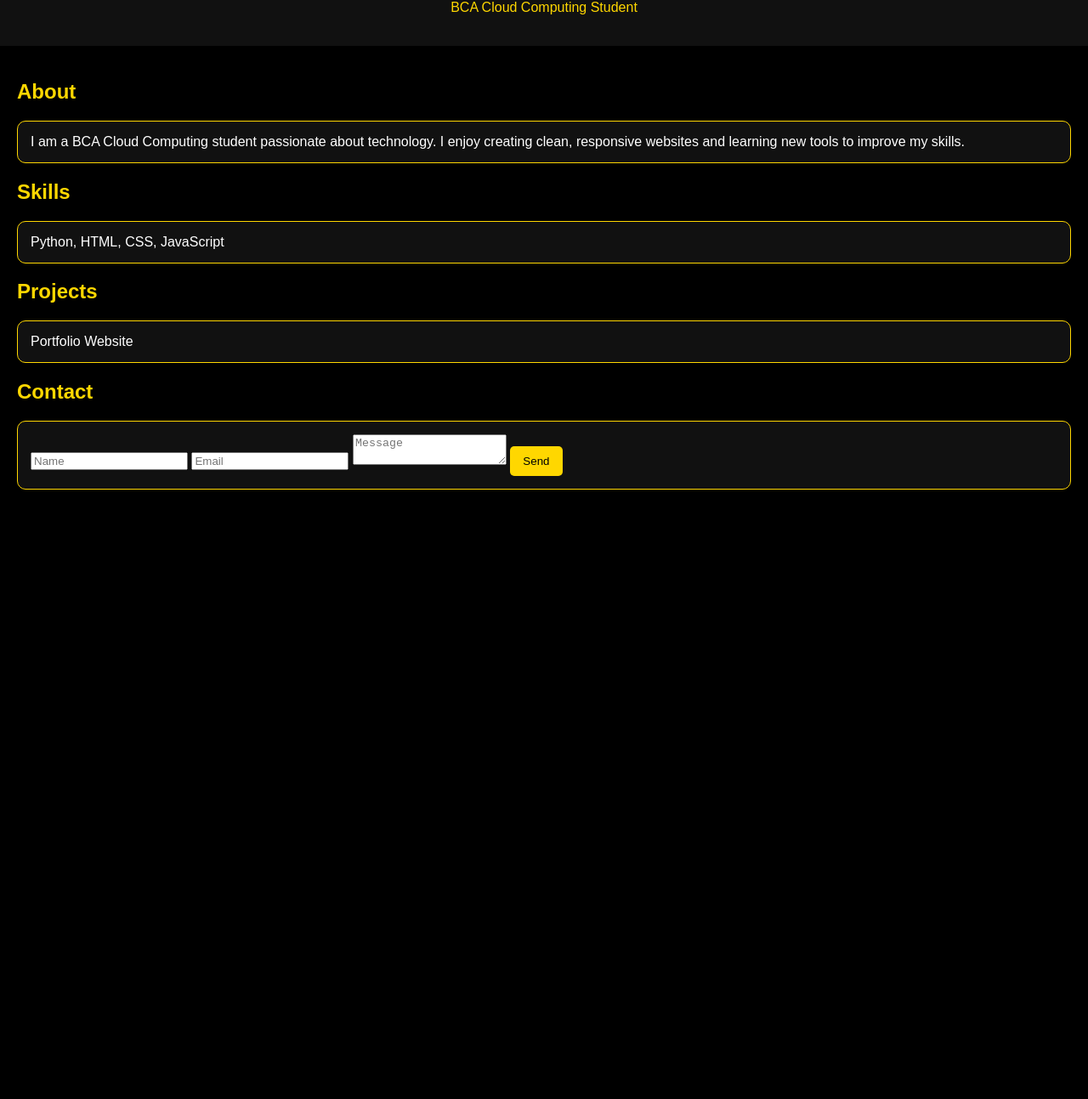
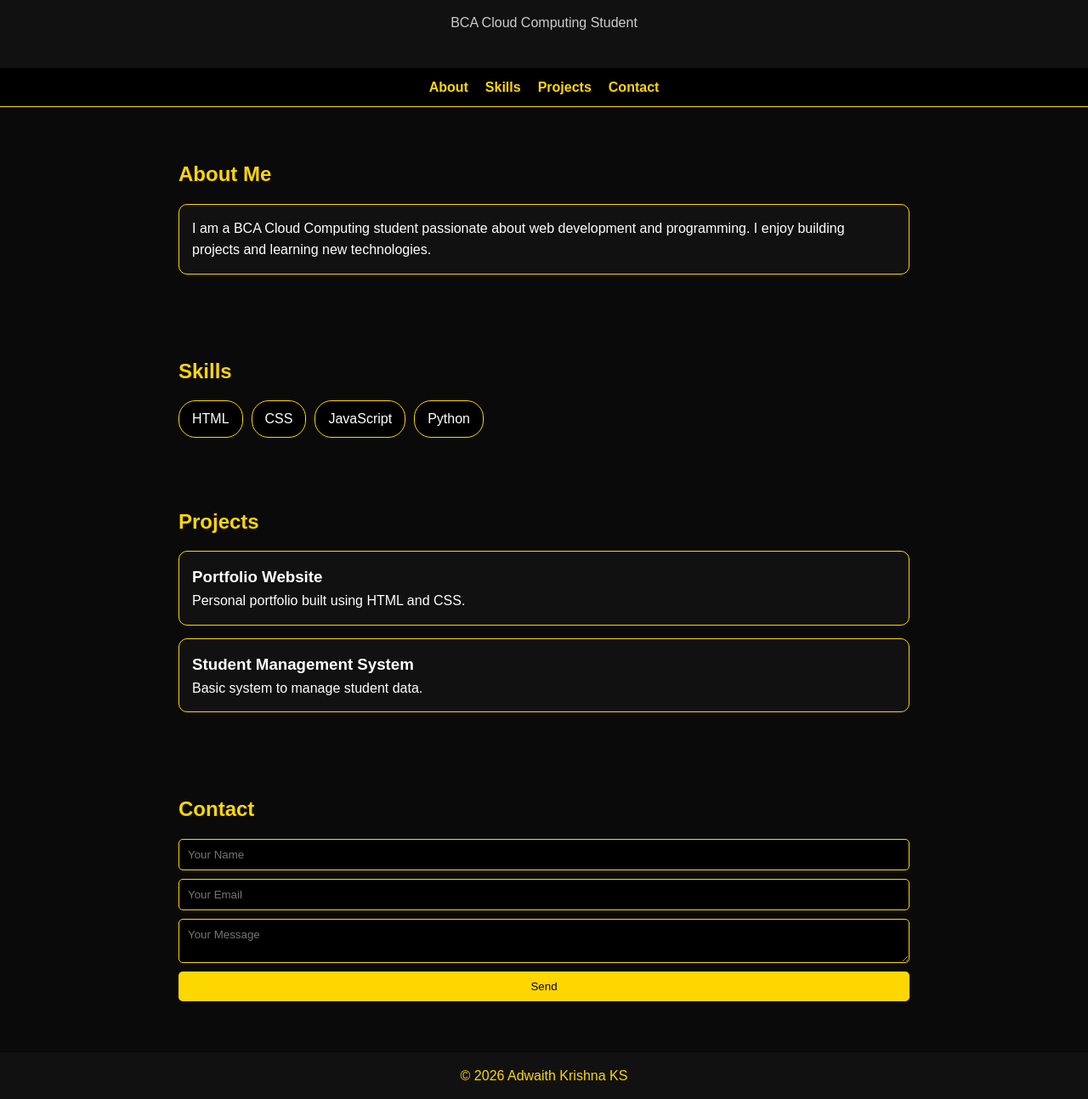
Before and after one commit to adwaithkrishnak07-web/portfolio, a plain HTML site: page index.html in a window 1280 px wide. Shown: the part 100-1393 px from the top of the page at 85% size. Before the commit the page ends 800 px from the top, so only its background shows below. Drawn offline with Linux system fonts and the light colour scheme.

Commit message:
Update index.html

```diff
--- a/index.html
+++ b/index.html
@@ -1,112 +1,197 @@
-<!-- ================= FRONTEND: index.html ================= -->
 <!DOCTYPE html>
-<html>
+<html lang="en">
 <head>
-    <title>My Portfolio</title>
+    <meta charset="UTF-8">
+    <meta name="viewport" content="width=device-width, initial-scale=1.0">
+    <title>Adwaith Krishna | Portfolio</title>
+
     <style>
+        * {
+            margin: 0;
+            padding: 0;
+            box-sizing: border-box;
+            font-family: Arial, sans-serif;
+        }
+
         body {
-        font-family: Arial;
-    margin: 0;
-    background: #000;   /* only black */
-    color: #fff;        /* white text */
+            background: #0a0a0a;
+            color: #fff;
+            line-height: 1.6;
         }
 
         header {
+            text-align: center;
+            padding: 40px 20px;
             background: #111;
-        color: #FFD700;     /* yellow */
-        padding: 20px;
-        text-align: center;
+        }
+
+        header h1 {
+            color: #FFD700;
+            font-size: 2.5rem;
+        }
+
+        header p {
+            margin-top: 10px;
+            color: #ccc;
+        }
+
+        nav {
+            display: flex;
+            justify-content: center;
+            gap: 20px;
+            background: #000;
+            padding: 10px;
+            border-bottom: 1px solid #FFD700;
+        }
+
+        nav a {
+            color: #FFD700;
+            text-decoration: none;
+            font-weight: bold;
+        }
+
+        nav a:hover {
+            color: white;
         }
 
         section {
+            max-width: 900px;
+            margin: 40px auto;
             padding: 20px;
         }
 
         h2 {
-        color: #FFD700;     /* yellow headings */
+            color: #FFD700;
+            margin-bottom: 15px;
         }
 
         .card {
             background: #111;
             padding: 15px;
-        margin: 10px 0;
             border-radius: 10px;
+            margin-bottom: 15px;
             border: 1px solid #FFD700;
+        }
+
+        .skills {
+            display: flex;
+            flex-wrap: wrap;
+            gap: 10px;
+        }
+
+        .skill {
+            background: #000;
+            padding: 8px 15px;
+            border-radius: 20px;
+            border: 1px solid #FFD700;
+        }
+
+        .projects .card:hover {
+            transform: scale(1.02);
+            transition: 0.3s;
+        }
+
+        .contact-form {
+            display: flex;
+            flex-direction: column;
+            gap: 10px;
+        }
+
+        input, textarea {
+            padding: 10px;
+            border-radius: 5px;
+            border: 1px solid #FFD700;
+            background: #000;
+            color: #fff;
         }
 
         button {
             background: #FFD700;
             color: black;
+            padding: 10px;
             border: none;
-        padding: 10px 15px;
             cursor: pointer;
             border-radius: 5px;
         }
 
-    button:hover {
-        background: #e6c200;
+        footer {
+            text-align: center;
+            padding: 15px;
+            background: #111;
+            color: #FFD700;
+            margin-top: 30px;
         }
-.profile-img {
-    width: 150px;
-    height: 150px;
-    border-radius: 50%;
-    object-fit: cover;
-    border: 4px solid #FFD700;
-    display: block;
-    margin: 0 auto 15px;}
 
+        @media (max-width: 600px) {
+            header h1 {
+                font-size: 2rem;
+            }
+        }
     </style>
 </head>
+
 <body>
 
 <header>
-
-    <h1>Adwaith Krishna K S</h1>
+    <h1>Adwaith Krishna KS</h1>
     <p>BCA Cloud Computing Student</p>
 </header>
 
-<section>
-    <h2>About</h2>
-    <div class="card">I am a BCA Cloud Computing student passionate about technology.
-        I enjoy creating clean, responsive websites and learning new tools to improve my skills.</div>
+<nav>
+    <a href="#about">About</a>
+    <a href="#skills">Skills</a>
+    <a href="#projects">Projects</a>
+    <a href="#contact">Contact</a>
+</nav>
 
-    <h2>Skills</h2>
-    <div class="card">Python, HTML, CSS, JavaScript</div>
-
-    <h2>Projects</h2>
-    <div class="card">Portfolio Website</div>
-
-    <h2>Contact</h2>
+<section id="about">
+    <h2>About Me</h2>
     <div class="card">
-        <form id="contactForm">
-            <input type="text" id="name" placeholder="Name" required>
-            <input type="email" id="email" placeholder="Email" required>
-            <textarea id="message" placeholder="Message"></textarea>
-            <button type="submit">Send</button>
-        </form>
+        <p>
+            I am a BCA Cloud Computing student passionate about web development and programming.
+            I enjoy building projects and learning new technologies.
+        </p>
     </div>
 </section>
 
-<script>
-document.getElementById("contactForm").addEventListener("submit", async function(e){
-    e.preventDefault();
+<section id="skills">
+    <h2>Skills</h2>
+    <div class="skills">
+        <div class="skill">HTML</div>
+        <div class="skill">CSS</div>
+        <div class="skill">JavaScript</div>
+        <div class="skill">Python</div>
+    </div>
+</section>
 
-    const data = {
-        name: document.getElementById("name").value,
-        email: document.getElementById("email").value,
-        message: document.getElementById("message").value
-    };
+<section id="projects" class="projects">
+    <h2>Projects</h2>
 
-    const res = await fetch("http://localhost:3000/contact", {
-        method: "POST",
-        headers: { "Content-Type": "application/json" },
-        body: JSON.stringify(data)
-    });
+    <div class="card">
+        <h3>Portfolio Website</h3>
+        <p>Personal portfolio built using HTML and CSS.</p>
+    </div>
 
-    const result = await res.text();
-    alert(result);
-});
-</script>
+    <div class="card">
+        <h3>Student Management System</h3>
+        <p>Basic system to manage student data.</p>
+    </div>
+
+</section>
+
+<section id="contact">
+    <h2>Contact</h2>
+    <form class="contact-form">
+        <input type="text" placeholder="Your Name" required>
+        <input type="email" placeholder="Your Email" required>
+        <textarea placeholder="Your Message" required></textarea>
+        <button type="submit">Send</button>
+    </form>
+</section>
+
+<footer>
+    <p>© 2026 Adwaith Krishna KS</p>
+</footer>
 
 </body>
 </html>
```
Lines whose indentation alone changed are shown as unchanged.
